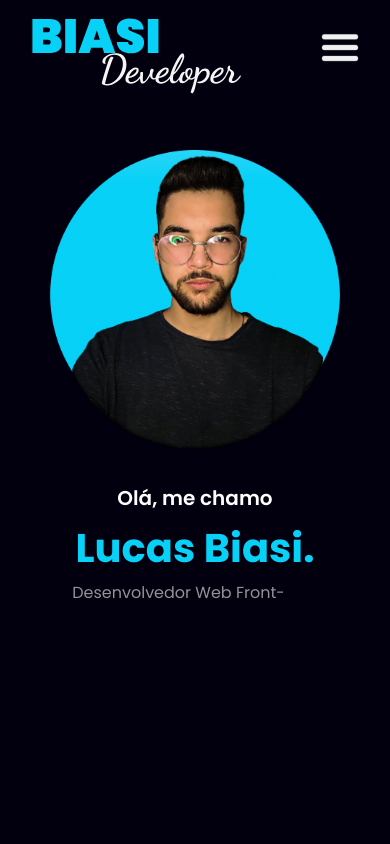
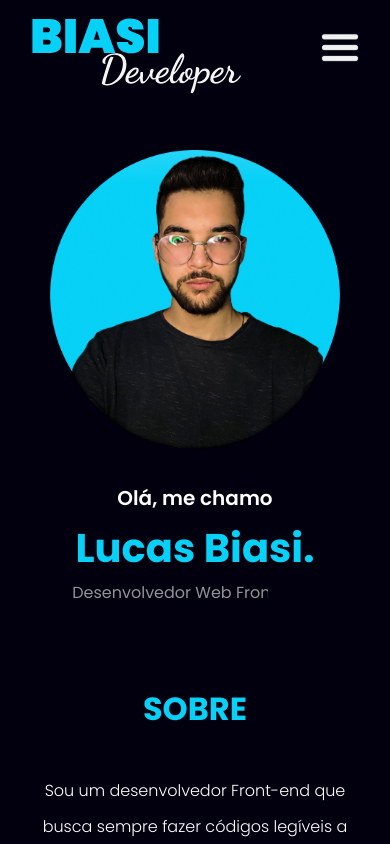
Before and after one commit to zLucasBiasi/frontend_biasiportfolio, a Next.js app: page / in a window 390 px wide. Shown: the top 844 px of the page. Built offline with nearby package versions, Linux system fonts and the light colour scheme.

Commit message:
feat: small adjustment in responsive

```diff
--- a/src/components/Hero/styles.ts
+++ b/src/components/Hero/styles.ts
@@ -4,6 +4,10 @@ export const ContentHero = styled.div`
   margin-top: 5rem;
   width: 100%;
   height: 100vh;
+
+  @media (max-width: 1000px) {
+    height: 100%;
+  }
 `;
 
 export const Wrapper = styled.div`
--- a/src/components/TitleSections/styles.ts
+++ b/src/components/TitleSections/styles.ts
@@ -10,7 +10,7 @@ export const TitleStyle = styled.h2`
     @media (max-width: 600px) {
       margin-top: 8rem;
       margin-bottom: 4rem;
-      font-size: ${theme.fonts.titleLarger};
+      font-size: ${theme.fonts.titleMedium};
       width: 100%;
       text-align: center;
     }
```
